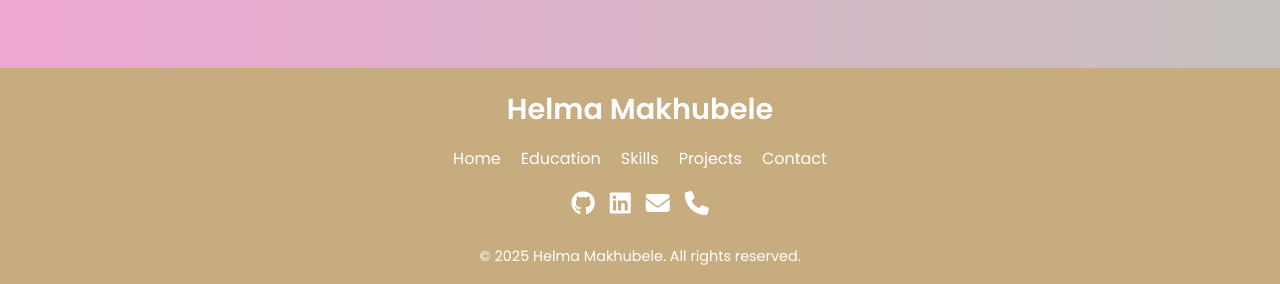
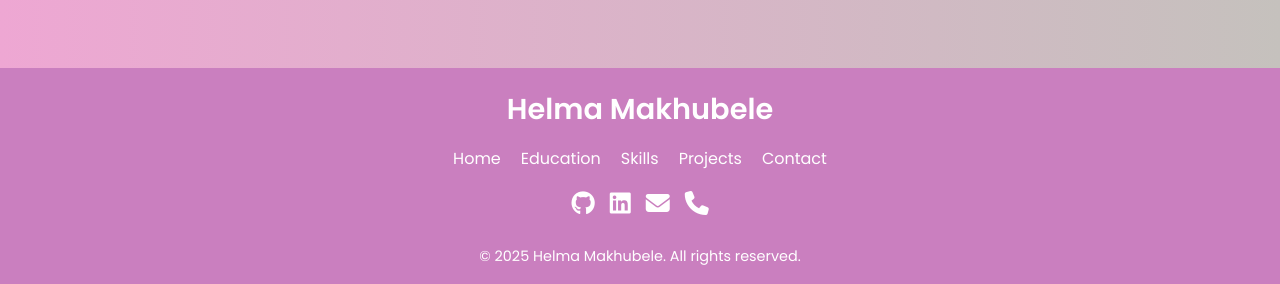
Before and after one commit to Helma-57/Personal-Portfolio, a plain HTML site: page index.html in a window 1280 px wide. Shown: the part 782-1066 px from the top of the page. Drawn offline with nearby package versions, Linux system fonts and the light colour scheme.

Commit message:
changing the  background color of my footer

```diff
--- a/style.css
+++ b/style.css
@@ -875,7 +875,7 @@ nav {
 
 /* Footer */
 footer {
-  background: rgb(199, 172, 128);
+  background: rgb(202, 127, 191);
   color: white;
   text-align: center;
   padding: 20px 0;
```
